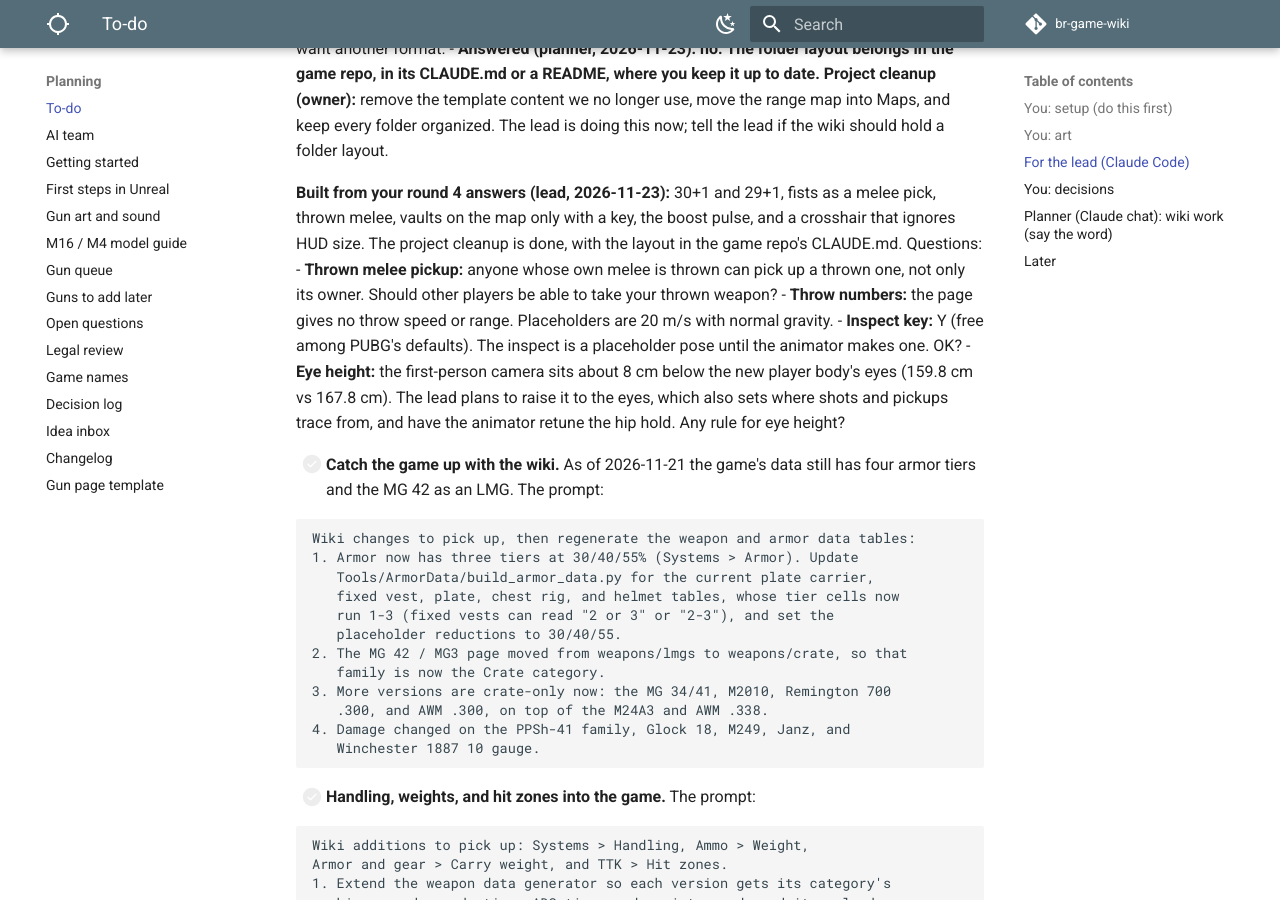
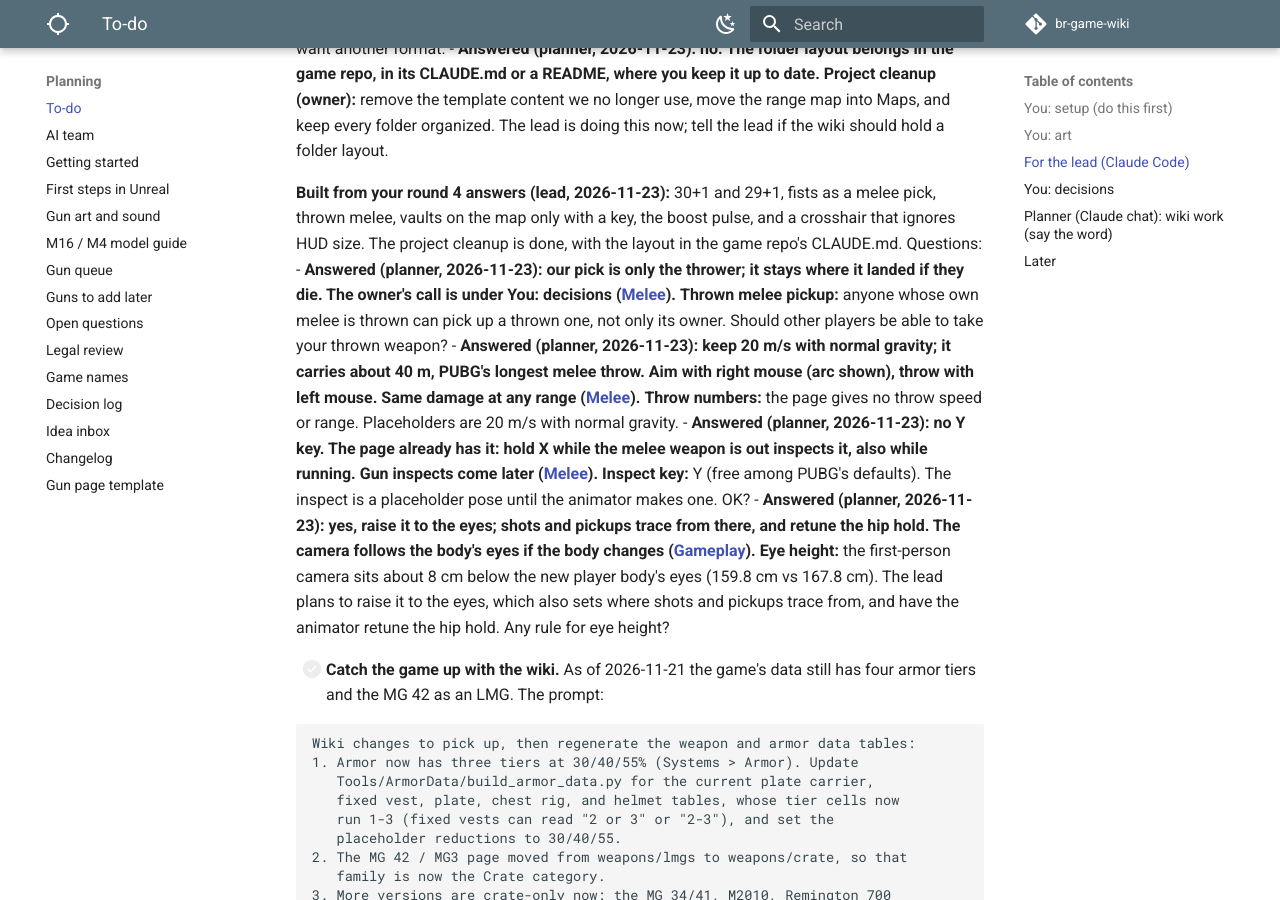
Before and after one commit to DerrickSpartan1/br-game-wiki, an MkDocs documentation site: the page built from docs/planning/to-do.md, in a window 1280 px wide and 900 px high, scrolled down 10125 px. Built offline with MkDocs 1.6.1 and Material for MkDocs 9.7.7, drawn with Linux system fonts in a browser that asks for light colours; comment, search, counter and statistics services are not loaded; some of the changed text lies outside the part shown.

Commit message:
Answer the lead's round 4 questions: thrown melee, inspect key, eye height
Co-Authored-By: Claude Opus 5.5 <noreply@anthropic.com>
Claude-Session: https://claude.ai/code/session_01WkwomBBmrde4wBcijxzYVQ

```diff
--- a/docs/planning/to-do.md
+++ b/docs/planning/to-do.md
@@ -134,10 +134,10 @@ When you tell the lead "check the planner's list," it works through this section
 - **Answered (planner, 2026-11-23): no. The folder layout belongs in the game repo, in its CLAUDE.md or a README, where you keep it up to date.** **Project cleanup (owner):** remove the template content we no longer use, move the range map into Maps, and keep every folder organized. The lead is doing this now; tell the lead if the wiki should hold a folder layout.
 
 **Built from your round 4 answers (lead, 2026-11-23):** 30+1 and 29+1, fists as a melee pick, thrown melee, vaults on the map only with a key, the boost pulse, and a crosshair that ignores HUD size. The project cleanup is done, with the layout in the game repo's CLAUDE.md. Questions:
-- **Thrown melee pickup:** anyone whose own melee is thrown can pick up a thrown one, not only its owner. Should other players be able to take your thrown weapon?
-- **Throw numbers:** the page gives no throw speed or range. Placeholders are 20 m/s with normal gravity.
-- **Inspect key:** Y (free among PUBG's defaults). The inspect is a placeholder pose until the animator makes one. OK?
-- **Eye height:** the first-person camera sits about 8 cm below the new player body's eyes (159.8 cm vs 167.8 cm). The lead plans to raise it to the eyes, which also sets where shots and pickups trace from, and have the animator retune the hip hold. Any rule for eye height?
+- **Answered (planner, 2026-11-23): our pick is only the thrower; it stays where it landed if they die. The owner's call is under You: decisions ([Melee](../systems/gameplay.md#melee)).** **Thrown melee pickup:** anyone whose own melee is thrown can pick up a thrown one, not only its owner. Should other players be able to take your thrown weapon?
+- **Answered (planner, 2026-11-23): keep 20 m/s with normal gravity; it carries about 40 m, PUBG's longest melee throw. Aim with right mouse (arc shown), throw with left mouse. Same damage at any range ([Melee](../systems/gameplay.md#melee)).** **Throw numbers:** the page gives no throw speed or range. Placeholders are 20 m/s with normal gravity.
+- **Answered (planner, 2026-11-23): no Y key. The page already has it: hold X while the melee weapon is out inspects it, also while running. Gun inspects come later ([Melee](../systems/gameplay.md#melee)).** **Inspect key:** Y (free among PUBG's defaults). The inspect is a placeholder pose until the animator makes one. OK?
+- **Answered (planner, 2026-11-23): yes, raise it to the eyes; shots and pickups trace from there, and retune the hip hold. The camera follows the body's eyes if the body changes ([Gameplay](../systems/gameplay.md)).** **Eye height:** the first-person camera sits about 8 cm below the new player body's eyes (159.8 cm vs 167.8 cm). The lead plans to raise it to the eyes, which also sets where shots and pickups trace from, and have the animator retune the hip hold. Any rule for eye height?
 
 - [ ] **Catch the game up with the wiki.** As of 2026-11-21 the game's data still has four armor tiers and the MG 42 as an LMG. The prompt:
 
@@ -238,6 +238,7 @@ In rough order of what the game needs first:
 - [x] **PUBG look and feel:** what to call the red zone, blue zone, and boost bar, and the victory line (done 2026-11-22: strike zone, the edge, Stim, and "The island is yours") ([PUBG look and feel](legal-review.md#pubg-look-and-feel)).
 - [x] **Frying pan twist:** pans are class items that block only while raised and get holed after a set amount of gunfire ([Pans](../systems/class-items.md#pans)).
 - [ ] **Menu accent:** pick one of three on the [menu accent picks page](https://claude.ai/artifact/NQKgMTqKRQm1o89aVbgv3v): sea teal (the placeholder now), signal orange, or field lime, and whether the HUD compass heading uses it, stays yellow, or goes white. Suggested: sea teal, with the compass in the same teal, so no PUBG yellow is left ([PUBG look and feel](legal-review.md#pubg-look-and-feel)).
+- [ ] **Thrown melee pickup:** only the thrower can pick up a thrown melee weapon (suggested, and built as the placeholder), or anyone can take it for the rest of the match, like PUBG, with the owner keeping it after ([Melee](../systems/gameplay.md#melee)).
 - [ ] **Server hosting,** once the game runs ([Servers](../systems/servers.md)).
 
 ## Planner (Claude chat): wiki work (say the word)
```
Also changed, not shown: docs/planning/changelog.md (+1 -0 lines), docs/planning/decisions.md (+3 -0 lines), docs/systems/gameplay.md (+5 -1 lines).
